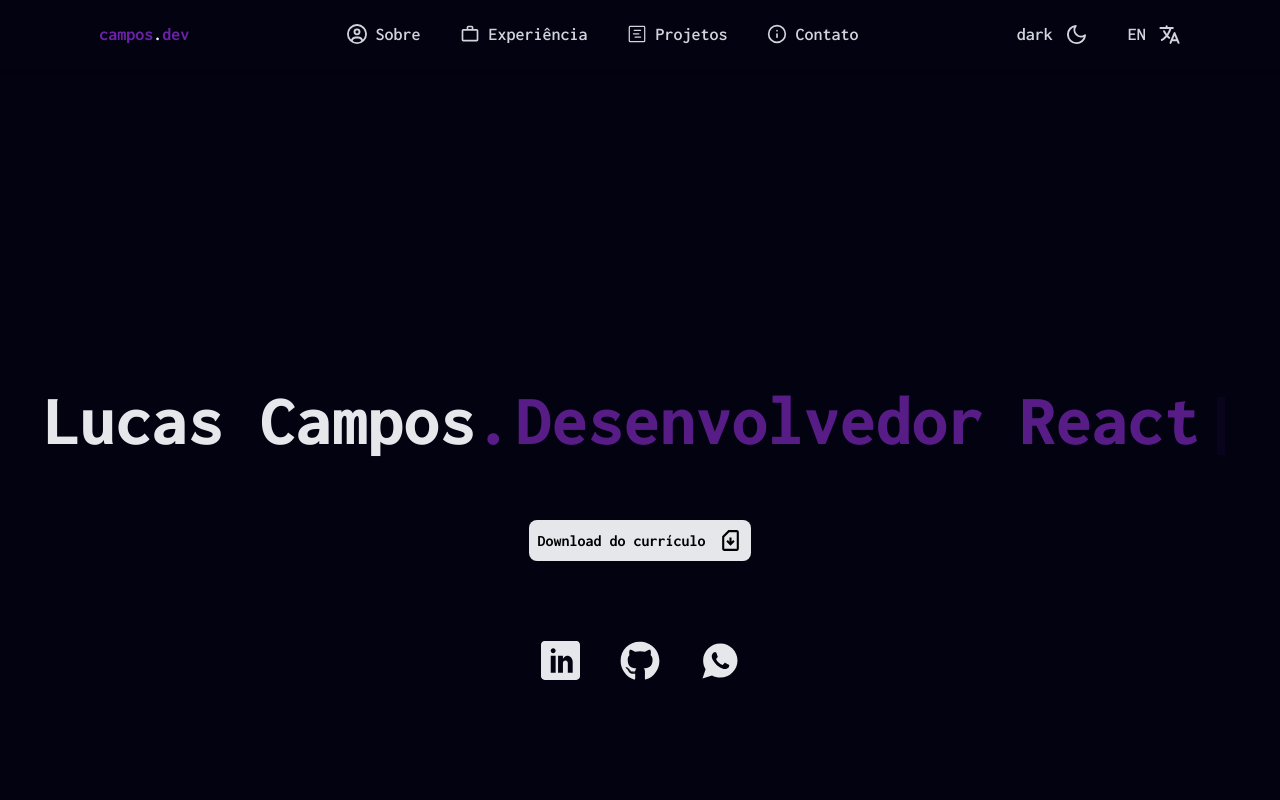
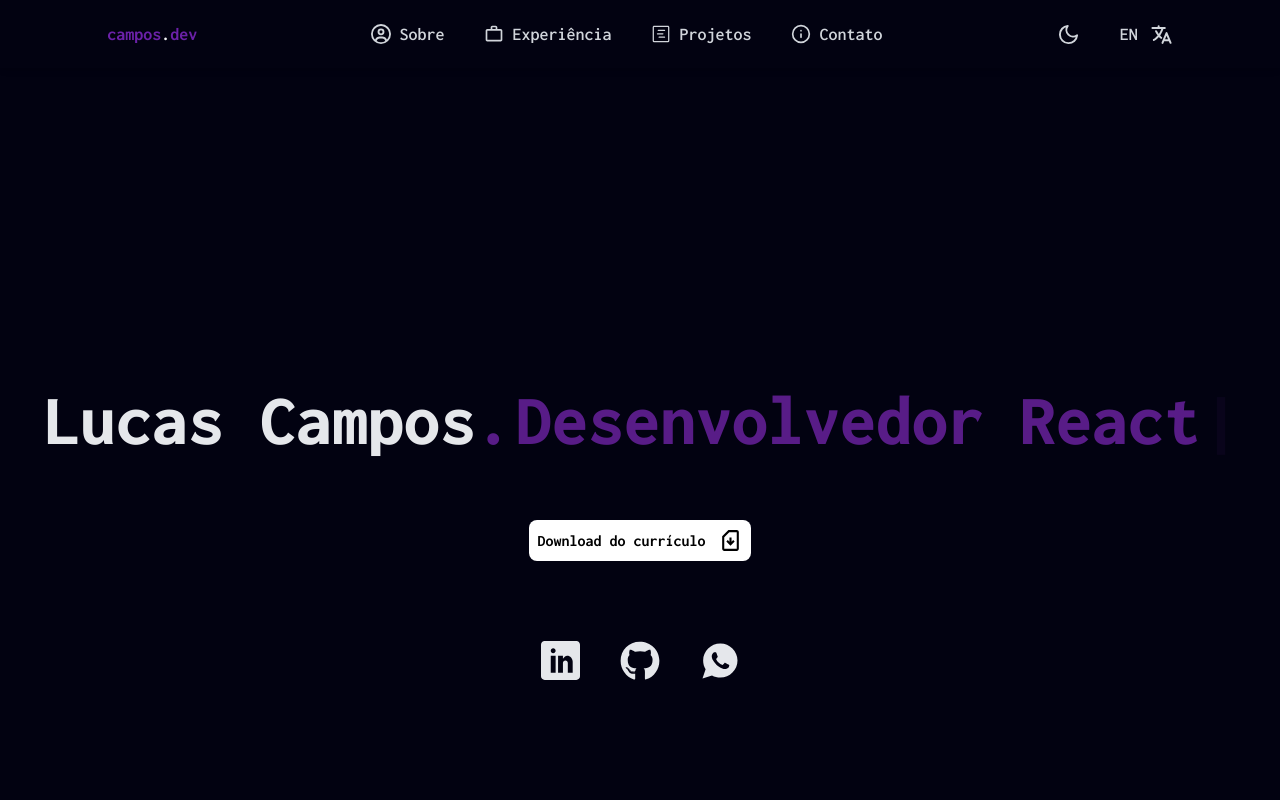
Before and after one commit to lucascmpos/lucascmpos-portfolio, a React (Vite) app: page / in a window 1280 px wide. Shown: the top 800 px of the page. Built offline with nearby package versions, Linux system fonts and the light colour scheme.

Commit message:
feat: introducing theme icon change

```diff
--- a/src/components/header.jsx
+++ b/src/components/header.jsx
@@ -76,15 +76,7 @@ const MobileMenu = ({
               <IoLanguage size={23} />
             </button>
           </div>
-          <div className="absolute bottom-10 right-10">
-            <button
-              className="hover:scale-105 flex flex-row items-center justify-center gap-3 hover:text-purple-800 transition-all duration-300"
-              onClick={toggleTheme}
-            >
-              {language === "pt" ? "EN" : "PT-BR"}
-              <FiMoon size={23} />
-            </button>
-          </div>
+          <div className="absolute bottom-10 right-10"></div>
         </motion.div>
       )}
     </AnimatePresence>
@@ -171,15 +163,30 @@ const Header = ({ onChangeLanguage, onChangeTheme }) => {
         ))}
       </div>
 
-      {!isMobile && (
       <div className="flex gap-10">
         <button
           className="hover:scale-105 flex justify-center items-center flex-row gap-3 hover:text-purple-800 transition-all duration-300"
           onClick={toggleTheme}
         >
-            {theme === "light" ? "dark" : "light"}
+          {theme === "light" ? (
+            <>
               <FiMoon size={23} />
+            </>
+          ) : (
+            <>
+              <FiSun size={23} />
+            </>
+          )}
         </button>
+
+        <button
+          onClick={toggleMenu}
+          className="md:hidden text-2xl text-gray-300 focus:outline-none"
+        >
+          &#9776;
+        </button>
+
+        {!isMobile && (
           <button
             className="hover:scale-105 flex justify-center items-center flex-row gap-3 hover:text-purple-800 transition-all duration-300"
             onClick={toggleLanguage}
@@ -187,15 +194,8 @@ const Header = ({ onChangeLanguage, onChangeTheme }) => {
             {language === "pt" ? "EN" : "PT-BR"}
             <IoLanguage size={23} />
           </button>
+        )}
       </div>
-      )}
-
-      <button
-        onClick={toggleMenu}
-        className="md:hidden text-2xl text-gray-300 focus:outline-none"
-      >
-        &#9776;
-      </button>
 
       <MobileMenu
         isOpen={isMenuOpen}
--- a/src/components/home.jsx
+++ b/src/components/home.jsx
@@ -87,13 +87,21 @@ const Home = ({ language, onChangeLanguage, theme, onChangeTheme }) => {
           </span>
         </div>
         <a
-          className="flex flex-row gap-3 justify-center  hover:bg-zinc-950 hover:text-gray-200 bg-gray-200 items-center font-bold cursor-pointer text-black group transition all duration-300 rounded-lg p-2"
+          className={`flex flex-row gap-3 justify-center   items-center font-bold cursor-pointer text-black group transition-all duration-300 rounded-lg p-2 ${
+            theme === "light"
+              ? "bg-black hover:bg-gray-300 hover:text-black text-gray-200"
+              : "bg-white hover:bg-zinc-950 hover:text-gray-200  text-black"
+          }`}
           href={language === "pt" ? curriculo : resume}
           target="_blank"
         >
           {language === "pt" ? "Download do currículo" : "Download resume"}
           <MdOutlineSimCardDownload
-            className="group-hover:scale-125 group-hover:text-gray-200 transition-all duration-300"
+            className={`group-hover:scale-125  transition-all duration-300 ${
+              theme === "light"
+                ? "group-hover:text-black"
+                : "group-hover:text-gray-200"
+            }`}
             size={25}
           />
         </a>
@@ -103,7 +111,9 @@ const Home = ({ language, onChangeLanguage, theme, onChangeTheme }) => {
           <a
             href={network.href}
             target="_blank"
-            className="text-gray-200 cursor-pointer hover:-translate-y-1 transition all duration-500"
+            className={`cursor-pointer hover:-translate-y-1 transition all duration-500 ${
+              theme === "light" ? "text-black" : "text-gray-200 "
+            }`}
             id={network.name}
             key={network.name}
           >
```
Lines whose indentation alone changed are shown as unchanged.
